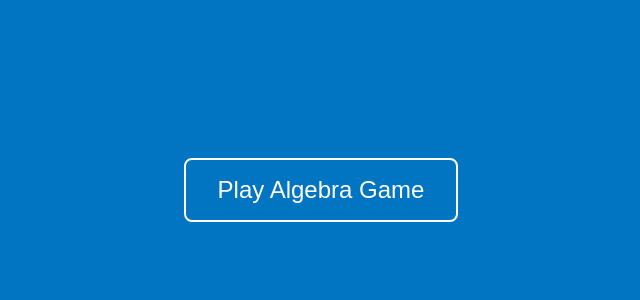
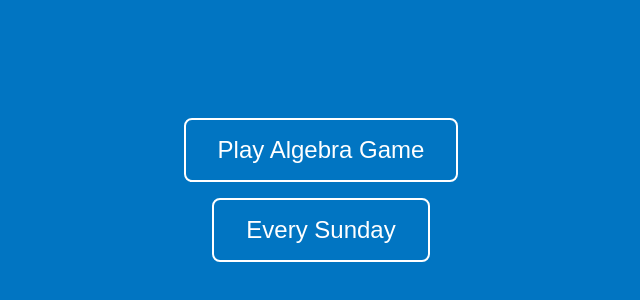
Before and after one commit to gardyna/gardyna.github.io, a plain HTML site: page index.html in a window 1280 px wide. Shown: the part 210-510 px from the top of the page, without its empty margins (319-959 px from the left). Drawn offline with Linux system fonts and the light colour scheme.

Commit message:
link to game

```diff
--- a/index.html
+++ b/index.html
@@ -8,6 +8,8 @@
     body {
       margin: 0;
       display: flex;
+      flex-direction: column;
+      gap: 1rem;
       justify-content: center;
       align-items: center;
       min-height: 100vh;
@@ -29,5 +31,6 @@
 </head>
 <body>
   <a href="/Algebra/">Play Algebra Game</a>
+  <a href="/count-down/">Every Sunday</a>
 </body>
 </html>
```
